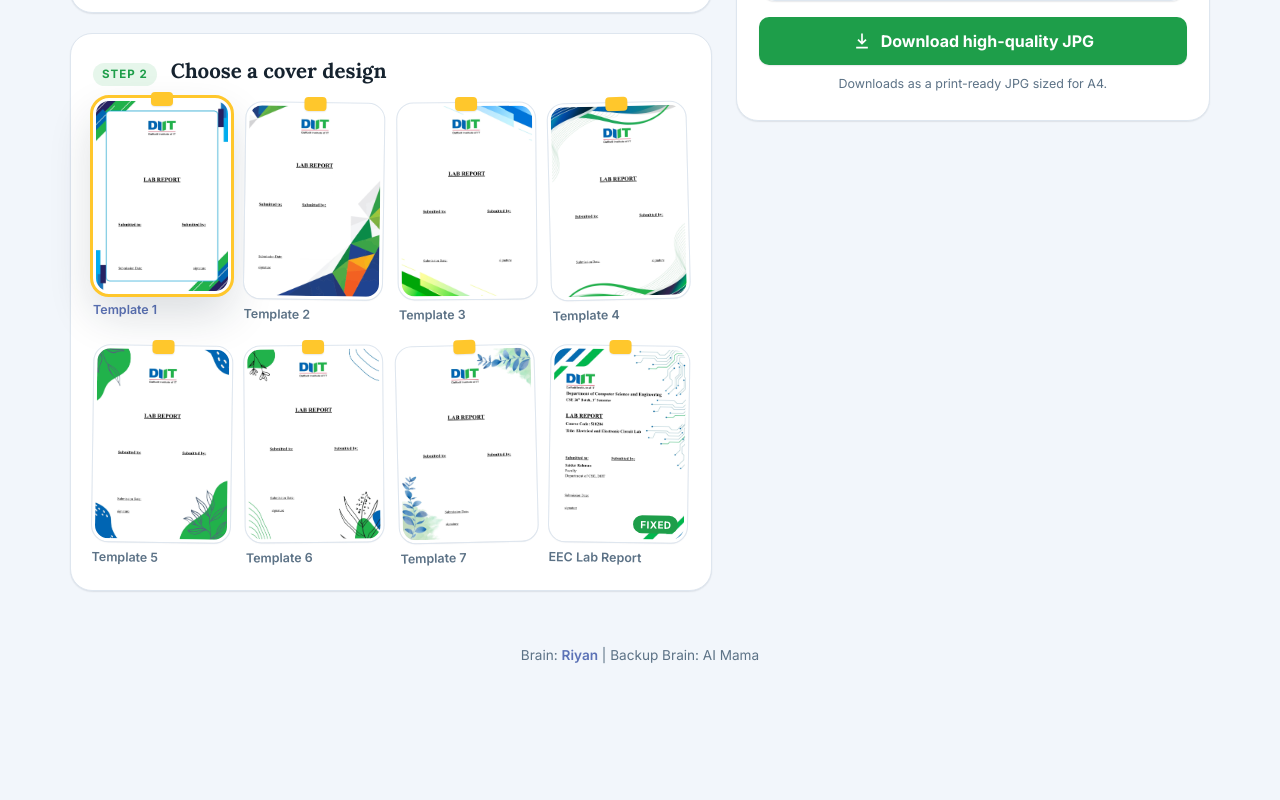
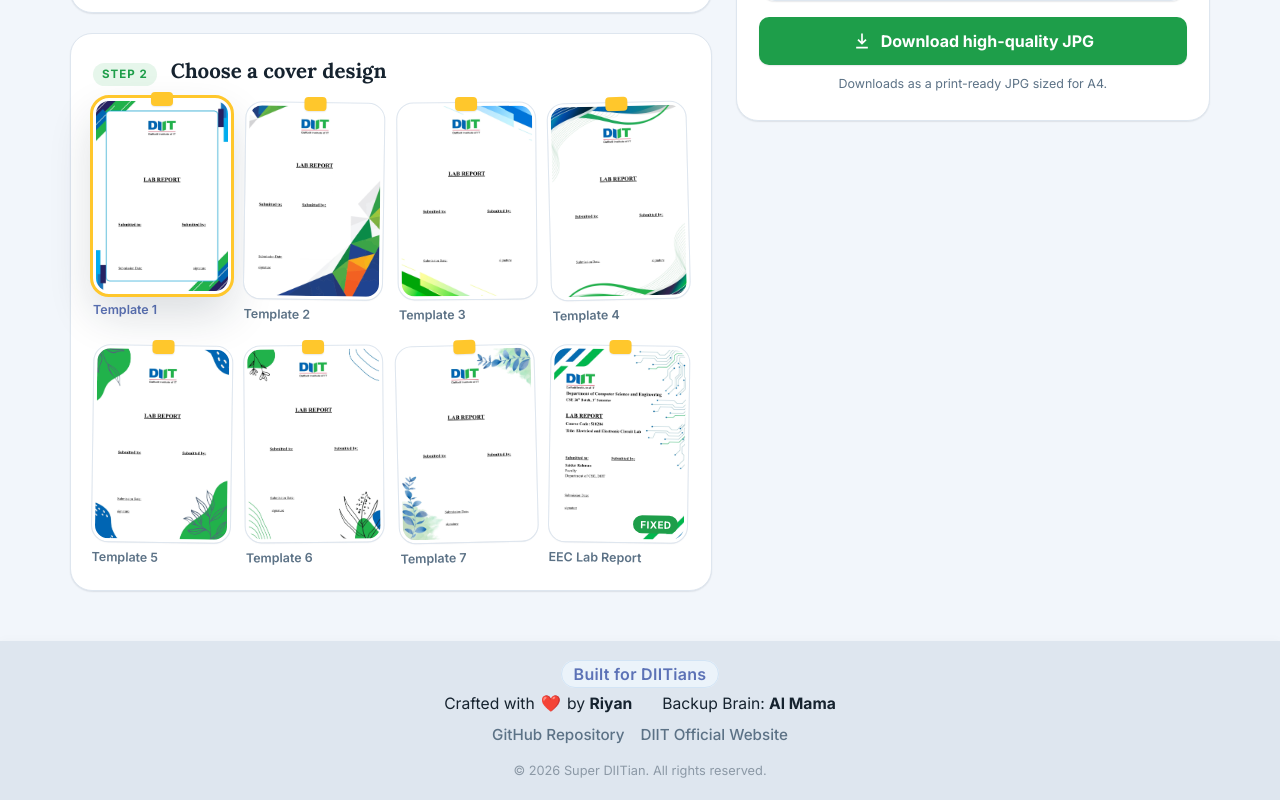
Before and after one commit to iubriyan/super-diitian, a plain HTML site: page index.html in a window 1280 px wide. Shown: the part 847-1647 px from the top of the page. Before the commit the page ends 1566 px from the top, so only its background shows below. Drawn offline with Linux system fonts and the light colour scheme.

Commit message:
footer section updated

```diff
--- a/index.html
+++ b/index.html
@@ -127,7 +127,28 @@
 </main>
 
 <footer class="site-footer">
-  <p>Brain: <a href="https://www.facebook.com" target="_blank" rel="noopener">Riyan</a> | Backup Brain: AI Mama</p>
+  <div class="site-footer__inner">
+    <!-- Top badge -->
+    <div class="footer-badge">
+      <span>Built for DIITians</span>
+    </div>
+
+    <!-- Credits text -->
+    <p class="footer-credits">
+      Crafted with <span class="heart">❤️</span> by <strong>Riyan</strong>
+      <span class="divider">|</span>
+      Backup Brain: <strong>Al Mama</strong>
+    </p>
+
+    <!-- Quick links -->
+    <div class="footer-links">
+      <a href="https://github.com/iubriyan" target="_blank">GitHub Repository</a>
+      <a href="https://diit.edu.bd" target="_blank">DIIT Official Website</a>
+    </div>
+
+    <!-- Copyright notice -->
+    <p class="footer-copy">&copy; 2026 Super DIITian. All rights reserved.</p>
+  </div>
 </footer>
 
 <script src="script.js"></script>
--- a/style.css
+++ b/style.css
@@ -370,21 +370,86 @@
 }
 
 /* ============================================================
-   Footer
+   Professional Footer Design
    ============================================================ */
-.site-footer{
+.site-footer {
+  margin-top: 40px;
+  background: var(--line);
+  border-top: 1px solid var(--line);
+  padding: 20px 20px;
+  box-shadow: 0 -2px 10px rgba(16, 36, 56, 0.02);
+}
+
+.site-footer__inner {
+  max-width: 1180px;
+  margin: 0 auto;
+  display: flex;
+  flex-direction: column;
+  align-items: center;
+  gap: 6px;
   text-align: center;
-  padding: 30px 20px 40px;
+}
+
+.footer-badge span {
+  font-size: 1rem;
+  font-weight: 600;
+  color: var(--blue-deep);
+  background: #EBF3FA;
+  padding: 3px 12px;
+  border-radius: 999px;
+  border: 1px solid #D2E4F5;
+  letter-spacing: 0.3px;
+}
+
+.footer-credits {
+  margin: 0;
+  font-size: 0.98rem;
+  color: var(--ink);
+}
+
+.footer-credits .heart {
+  color: #e25555;
+  display: inline-block;
+  margin: 0 2px;
+  animation: pulse 1.8s infinite;
+}
+
+.footer-credits .divider {
+  margin: 0 8px;
+  color: var(--line);
+}
+
+.footer-links {
+  display: flex;
+  gap: 16px;
+  margin-top: 2px;
+}
+
+.footer-links a {
+  font-size: 0.95rem;
   color: var(--muted);
-  font-size: .85rem;
+  text-decoration: none;
+  font-weight: 500;
+  transition: color 0.2s ease;
 }
-.site-footer a{
+
+.footer-links a:hover {
   color: var(--blue-deep);
-  font-weight: 600;
-  text-decoration: none;
+  text-decoration: underline;
 }
-.site-footer a:hover{ text-decoration: underline; }
 
+.footer-copy {
+  margin: 8px 0 0;
+  font-size: 0.80rem;
+  color: #8C99A6;
+}
+
+/* Heart icon pulse animation */
+@keyframes pulse {
+  0% { transform: scale(1); }
+  50% { transform: scale(1.2); }
+  100% { transform: scale(1); }
+}
 /* Media Query */
 /* Mobile Responsive Design */
 @media (max-width: 768px) {
```
